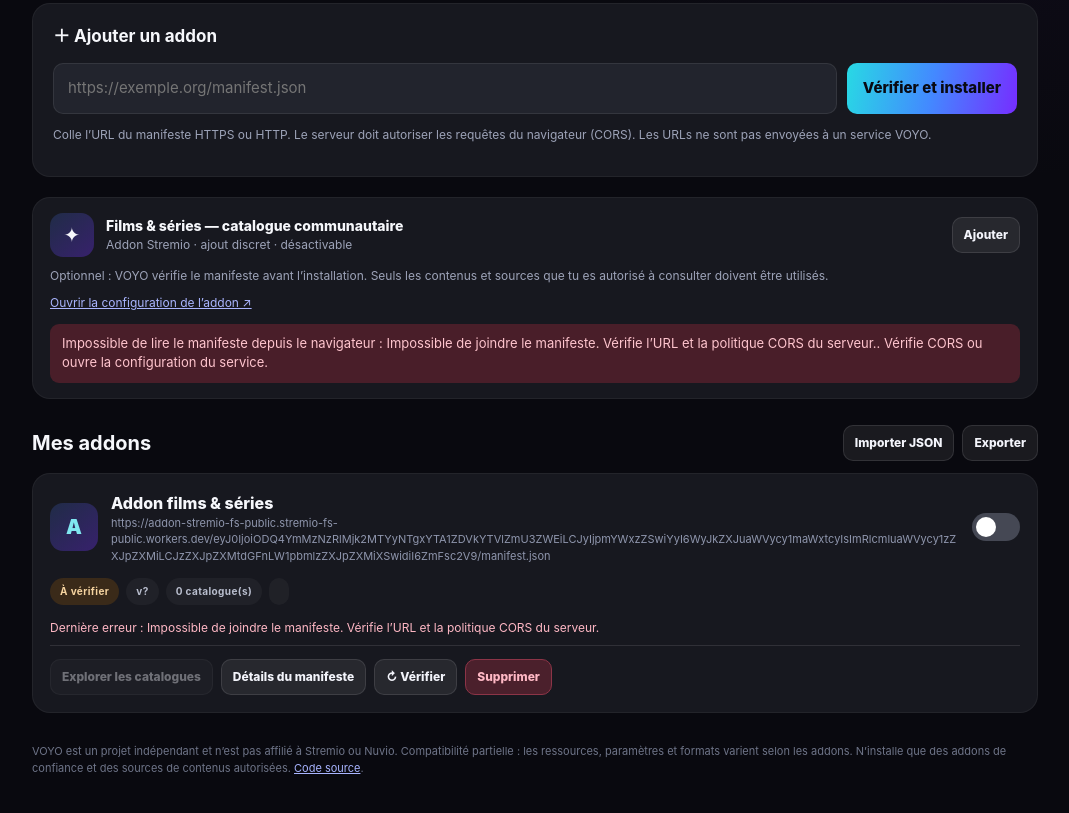
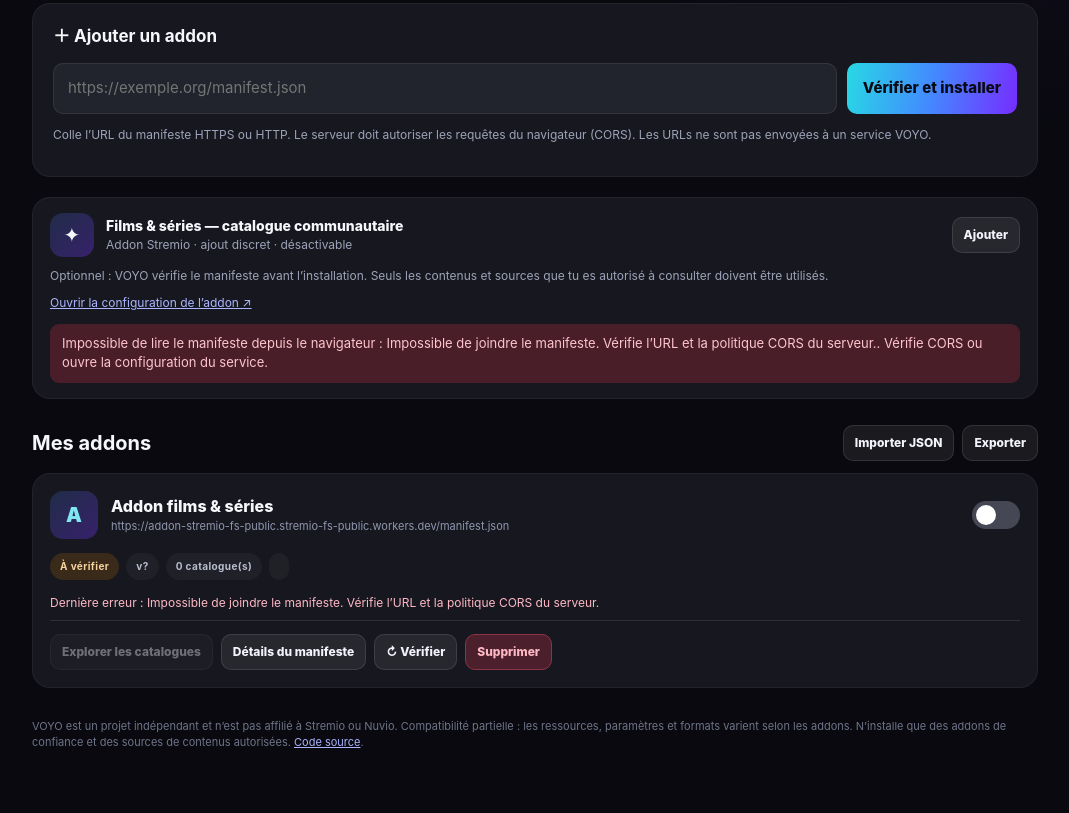
Before and after one commit to mansstyle59/voyo-streaming, a plain HTML site: page addons.html in a window 1280 px wide. Shown: the part 407-1220 px from the top of the page, without its empty margins (105-1174 px from the left). Drawn offline with Linux system fonts and the light colour scheme.

Commit message:
Use public addon manifest safely and migrate saved custom URL

```diff
--- a/addons.html
+++ b/addons.html
@@ -25,9 +25,9 @@
 <script>
 (function(){
 const KEY="voyo-addons-v1", $=id=>document.getElementById(id);
-const FEATURED_URL="https://addon-stremio-fs-public.stremio-fs-public.workers.dev/eyJ0IjoiODQ4YmMzNzRlMjk2MTYyNTgxYTA1ZDVkYTVlZmU3ZWEiLCJyIjpmYWxzZSwiYyI6WyJkZXJuaWVycy1maWxtcyIsImRlcmluaWVycy1zZXJpZXMiLCJzZXJpZXMtdGFnLW1pbmlzZXJpZXMiXSwidiI6ZmFsc2V9/manifest.json";
+const FEATURED_URL="https://addon-stremio-fs-public.stremio-fs-public.workers.dev/manifest.json";
 let addons=read(),catalogAddon=null;
-function read(){try{const x=JSON.parse(localStorage.getItem(KEY)||"[]");return Array.isArray(x)?x:[]}catch(e){return []}}
+function read(){try{const x=JSON.parse(localStorage.getItem(KEY)||"[]");if(!Array.isArray(x))return [];let changed=false;const root="https://addon-stremio-fs-public.stremio-fs-public.workers.dev/manifest.json";const host="https://addon-stremio-fs-public.stremio-fs-public.workers.dev/";const migrated=x.map(a=>{if(a&&typeof a.url==="string"&&a.url.startsWith(host)&&a.url!==root){changed=true;return {...a,url:root,id:"public-manifest-pending",name:"French Stream — catalogue public",manifest:null,catalogs:[],enabled:true,pending:true,lastError:"URL personnalisée remplacée par le manifeste public : ne conserve pas une clé API dans le code client."}}return a});const unique=[];for(const item of migrated){if(item&&item.url===root&&unique.some(x=>x.url===root))continue;unique.push(item)}if(changed){try{localStorage.setItem(KEY,JSON.stringify(unique))}catch(e){}}return unique}catch(e){return []}}
 function save(){try{localStorage.setItem(KEY,JSON.stringify(addons))}catch(e){message("Le navigateur n’a pas permis d’enregistrer les addons. Vérifie les paramètres de stockage.","error")}}
 function esc(s){return String(s??"").replace(/[&<>"']/g,c=>({"&":"&amp;","<":"&lt;",">":"&gt;",'"':"&quot;","'":"&#39;"}[c]))}
 function normalizedUrl(value){const u=new URL(value);if(!["http:","https:"].includes(u.protocol))throw Error("Utilise une URL HTTP ou HTTPS.");if(u.username||u.password)throw Error("Les URL contenant un identifiant ou mot de passe ne sont pas acceptées.");return u.href}
@@ -50,7 +50,7 @@ async function ensureFeaturedAddon(){
  let existing=addons.findIndex(a=>a.url===FEATURED_URL);
  if(existing>=0&&!addons[existing].pending&&addons[existing].manifest&&(addons[existing].catalogs||[]).length>0)return;
  if(existing<0){
-  addons.unshift({url:FEATURED_URL,id:"featured-pending",name:"Addon films & séries",description:"Addon Stremio préconfiguré — manifeste à vérifier",version:"",manifest:{id:"featured-pending",name:"Addon films & séries",description:"Manifeste en attente.",resources:[],catalogs:[]},catalogs:[],enabled:false,installedAt:new Date().toISOString(),pending:true});
+  addons.unshift({url:FEATURED_URL,id:"featured-pending",name:"Addon films & séries",description:"Addon Stremio public — manifeste à vérifier",version:"",manifest:{id:"featured-pending",name:"Addon films & séries",description:"Manifeste en attente.",resources:[],catalogs:[]},catalogs:[],enabled:false,installedAt:new Date().toISOString(),pending:true});
   save();render();
  }
  const box=$("featuredMsg");
@@ -83,7 +83,7 @@ if(b.hasAttribute("data-close")){$("manifestDialog").classList.remove("open");re
 });
 $("importFile").addEventListener("change",async e=>{const file=e.target.files&&e.target.files[0];if(!file)return;try{const parsed=JSON.parse(await file.text());if(!Array.isArray(parsed)||parsed.some(a=>!a||typeof a.url!=="string"))throw Error("Le fichier doit être une liste d’objets avec une propriété url.");let count=0;for(const item of parsed){try{const a=await install(item.url);a.enabled=item.enabled!==false;count++}catch(err){console.warn("Addon ignoré",item.url,err)}}save();render();message(count+" addon(s) importé(s).","ok")}catch(err){message("Import impossible : "+err.message,"error")}finally{e.target.value=""}});
 $("manifestDialog").addEventListener("click",e=>{if(e.target===$("manifestDialog"))$("manifestDialog").classList.remove("open")});
-$("installFeatured").addEventListener("click",async()=>{const button=$("installFeatured"),box=$("featuredMsg");button.disabled=true;button.textContent="Vérification…";box.textContent="Vérification du manifeste de l’addon…";box.className="msg show ok";try{const installed=await install("https://addon-stremio-fs-public.stremio-fs-public.workers.dev/eyJ0IjoiODQ4YmMzNzRlMjk2MTYyNTgxYTA1ZDVkYTVlZmU3ZWEiLCJyIjpmYWxzZSwiYyI6WyJkZXJuaWVycy1maWxtcyIsImRlcm5pZXJlcy1zZXJpZXMiLCJzZXJpZXMtdGFnLW1pbmlzZXJpZXMiXSwidiI6ZmFsc2V9/manifest.json");box.textContent="Addon ajouté : "+installed.name+" · "+installed.catalogs.length+" catalogue(s) détecté(s).";box.className="msg show ok"}catch(error){box.textContent=(error.message||"Installation impossible")+". Vérifie la connexion et les autorisations CORS du service.";box.className="msg show error"}finally{button.disabled=false;button.textContent="Ajouter"}});
+$("installFeatured").addEventListener("click",async()=>{const button=$("installFeatured"),box=$("featuredMsg");button.disabled=true;button.textContent="Vérification…";box.textContent="Vérification du manifeste de l’addon…";box.className="msg show ok";try{const installed=await install("https://addon-stremio-fs-public.stremio-fs-public.workers.dev/manifest.json");box.textContent="Addon ajouté : "+installed.name+" · "+installed.catalogs.length+" catalogue(s) détecté(s).";box.className="msg show ok"}catch(error){box.textContent=(error.message||"Installation impossible")+". Vérifie la connexion et les autorisations CORS du service.";box.className="msg show error"}finally{button.disabled=false;button.textContent="Ajouter"}});
 render();
 ensureFeaturedAddon();
 })();
```
